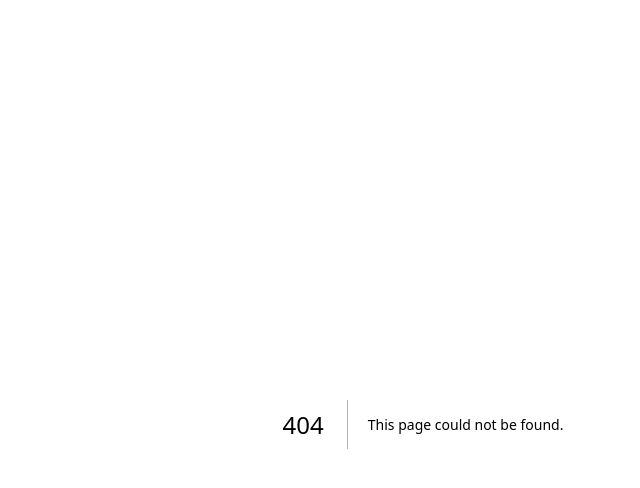
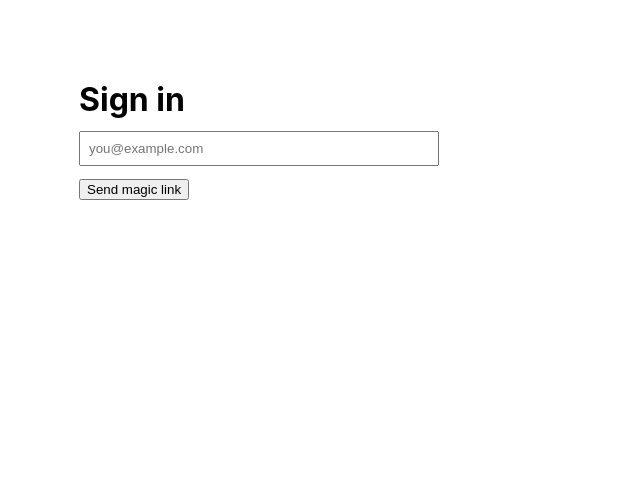
Before and after one commit to emcee3000/threeeye-next-starter, a Next.js app: page /pages/auth in a window 1280 px wide. Before the commit this address had no page. Shown: the top 488 px of the page, without its empty margins (217-857 px from the left). Built offline with nearby package versions, Linux system fonts and the light colour scheme.

Commit message:
Create auth.js

```diff
--- /dev/null
+++ b/pages/pages/auth.js
@@ -0,0 +1,43 @@
+import { useState } from 'react';
+import { supabase } from '../lib/supabaseClient';
+
+export default function AuthPage() {
+  const [email, setEmail] = useState('');
+  const [status, setStatus] = useState('idle');
+
+  async function signIn(e) {
+    e.preventDefault();
+    setStatus('sending');
+    const { error } = await supabase.auth.signInWithOtp({ email });
+    if (error) {
+      alert(error.message);
+      setStatus('idle');
+    } else {
+      setStatus('sent');
+    }
+  }
+
+  return (
+    <main style={{maxWidth:720, margin:'40px auto', padding:16}}>
+      <h1>Sign in</h1>
+      {status === 'sent' ? (
+        <p>Check your email for the magic link. Keep this tab open.</p>
+      ) : (
+        <form onSubmit={signIn}>
+          <input
+            type="email"
+            required
+            placeholder="you@example.com"
+            value={email}
+            onChange={e => setEmail(e.target.value)}
+            style={{padding:8, width:'100%', maxWidth:360}}
+          />
+          <div style={{height:12}} />
+          <button disabled={status==='sending'} type="submit">
+            {status === 'sending' ? 'Sending…' : 'Send magic link'}
+          </button>
+        </form>
+      )}
+    </main>
+  );
+}
```
